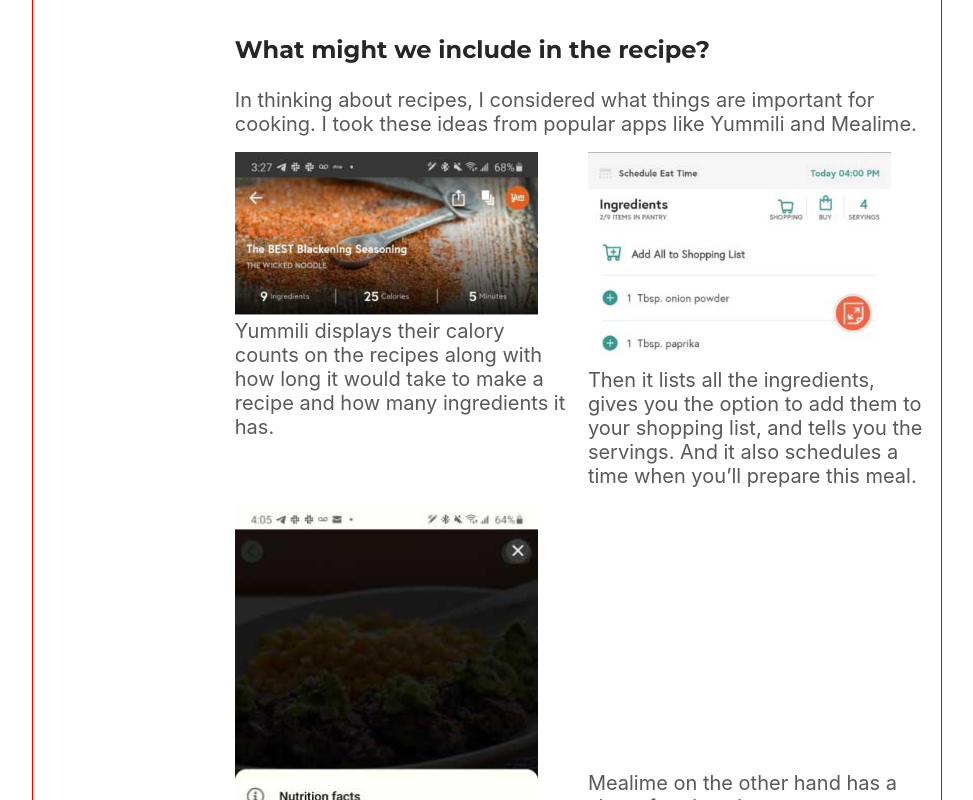
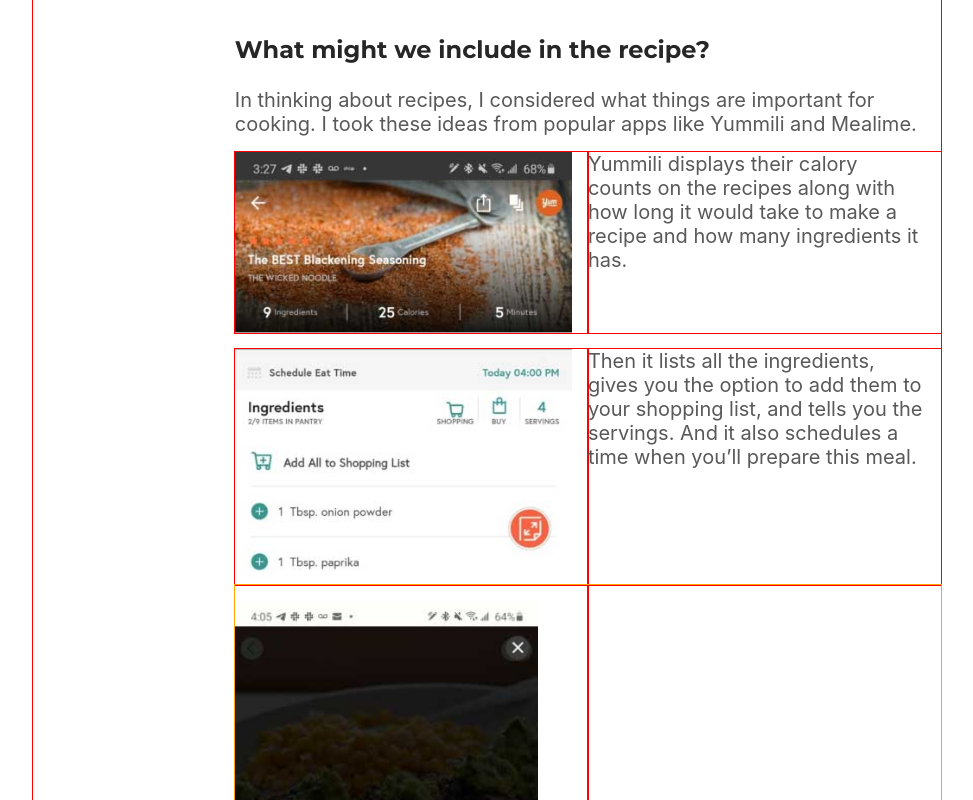
Before and after one commit to vishalicious213/mahiya, a React (Create React App) app: page /meal in a window 1280 px wide. Shown: the part 4580-5380 px from the top of the page, without its empty margins (153-1126 px from the left). Built offline with nearby package versions, Linux system fonts and the light colour scheme.

Commit message:
updated Mealventory

```diff
--- a/src/components/case-studies/Mealventory.js
+++ b/src/components/case-studies/Mealventory.js
@@ -95,16 +95,17 @@ function Meal() {
 
         <h3 className='subsection-font'>What might we include in the recipe?</h3>
         <p className='case-font'>In thinking about recipes, I considered what things are important for cooking. I took these ideas from popular apps like Yummili and Mealime.</p>
-        <div className='text-and-img'>
-          <div className='fifty-pad'>
-            <img className='ninety' src={img13} alt='Google Calendar schedule'></img>
-            <p className='case-font'>Yummili displays their calory counts on the recipes along with how long it would take to make a recipe and how many ingredients it has.</p>
+
+          <div className='text-and-img-3'>
+            <img className='fifty-pad' src={img13} alt='Google Calendar schedule'></img>
+            <p className='case-font fifty-pad'>Yummili displays their calory counts on the recipes along with how long it would take to make a recipe and how many ingredients it has.</p>
           </div>
-          <div className='fifty-pad'>
-            <img className='ninety' src={img14} alt='Google Calendar schedule'></img>
-            <p className='case-font'>Then it lists all the ingredients, gives you the option to add them to your shopping list, and tells you the servings. And it also schedules a time when you’ll prepare this meal.</p>
+
+          <div className='text-and-img-3'>
+            <img className='fifty-pad' src={img14} alt='Google Calendar schedule'></img>
+            <p className='case-font fifty-pad'>Then it lists all the ingredients, gives you the option to add them to your shopping list, and tells you the servings. And it also schedules a time when you’ll prepare this meal.</p>
           </div>
-        </div>
+
 
         <div className='text-and-img'>
           <div className='fifty-pad'>
--- a/src/styles/case-studies.css
+++ b/src/styles/case-studies.css
@@ -106,6 +106,7 @@
 
 .text-and-img {
     display: flex;
+    outline: 1px solid orange;
 }
 
 .face {
@@ -218,6 +219,7 @@
 .fifty-pad {
     width: 50%;
     padding-right: 1rem;
+    outline: 1px solid red;
 }
 
 .text-and-img-2 {
@@ -268,3 +270,8 @@
 .right-margin {
     margin-right: 5rem;
 }
+
+.text-and-img-3 {
+    display: flex;
+    margin-top: 1rem;
+}
```
